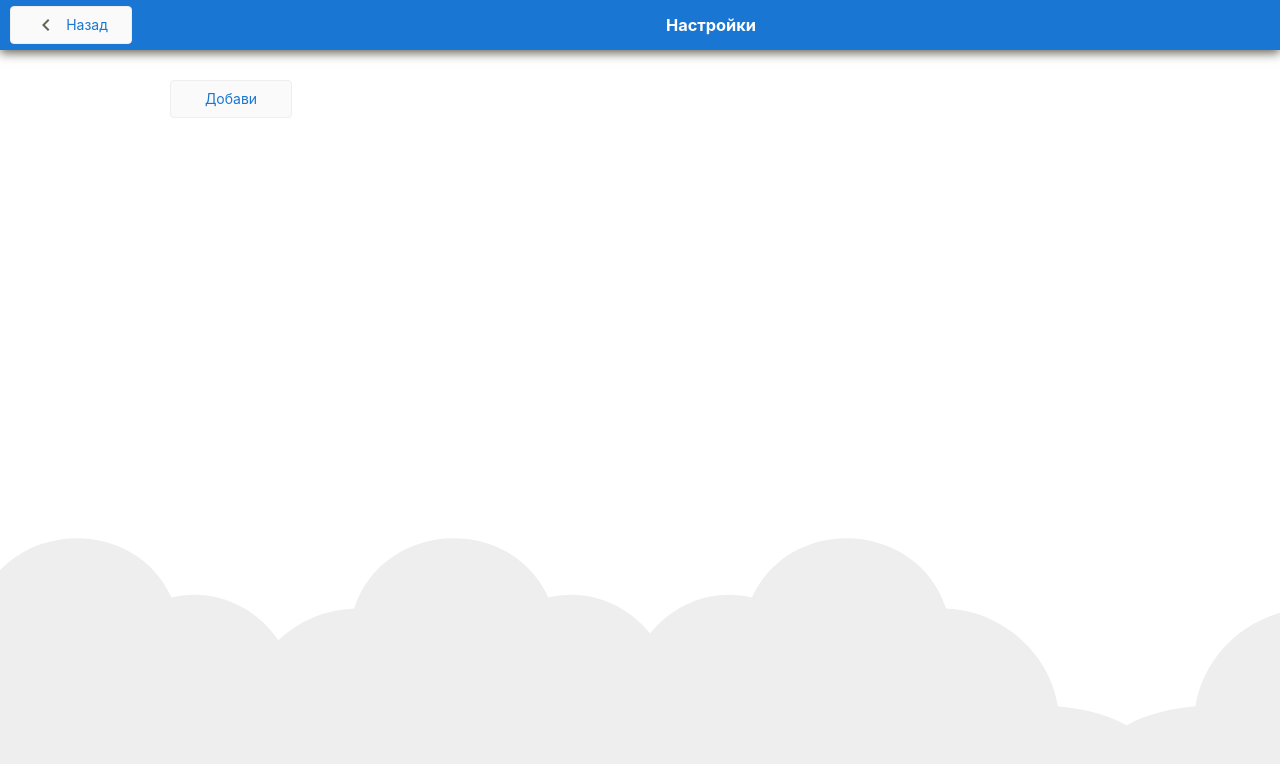
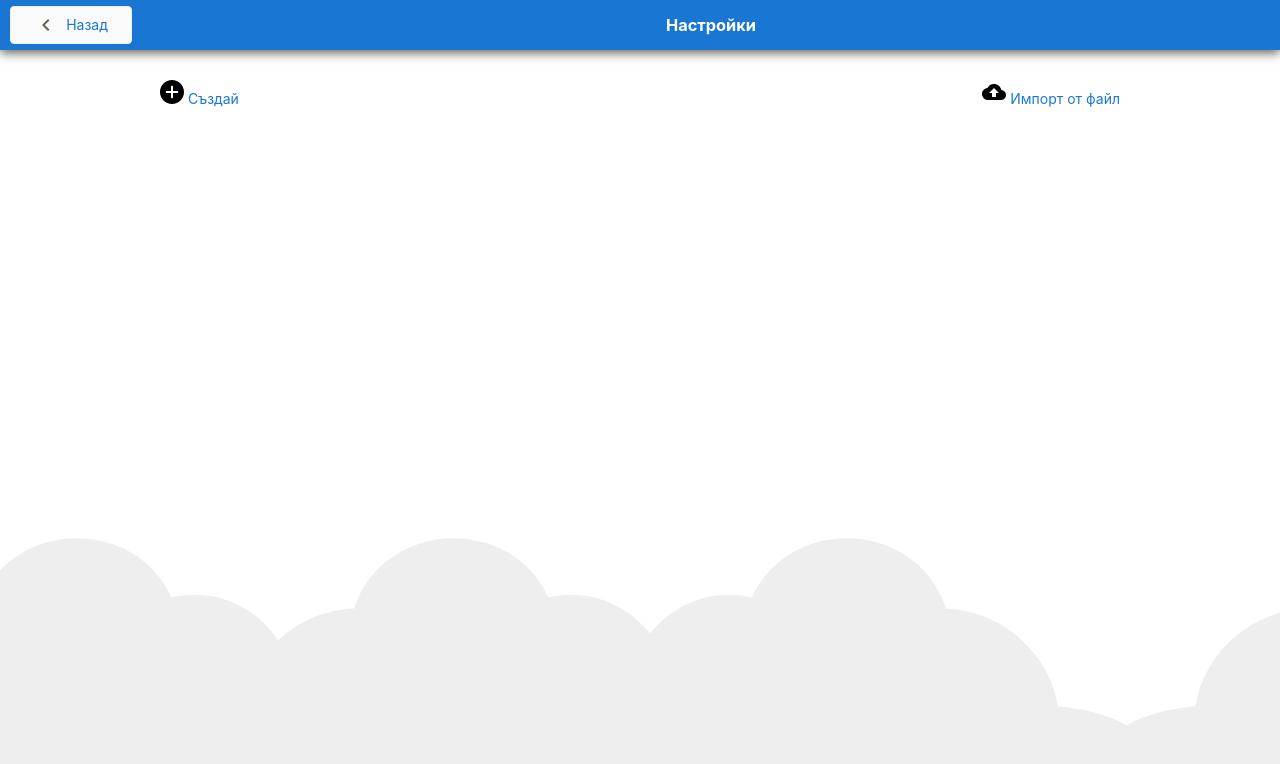
Before and after one commit to plkoynov/WordLearner, an Angular app: page /settings in a window 1280 px wide. Shown: the top 764 px of the page. Built offline with nearby package versions, Linux system fonts and the light colour scheme.

Commit message:
Navigate to edit on selection click and change some styles

```diff
--- a/src/app/settings/settings.component.css
+++ b/src/app/settings/settings.component.css
@@ -4,3 +4,11 @@
   align-items: center;
   justify-content: center;
 }
+
+.import-btn {
+	height: 16px;
+	width: 100%;
+	padding: 10px;
+	margin: 0 10px;
+	cursor: pointer;
+}
--- a/src/app/settings/settings.component.html
+++ b/src/app/settings/settings.component.html
@@ -16,12 +16,37 @@
 	<h3>Настройки</h3>
 </div>
 
-<div style="width: 100%;">
-	<a class="nav-btn nav-btn-xs"
-		 style="cursor: pointer; padding: 10px; margin: 0 10px;"
+<div style="width: 100%; display: flex; justify-content: space-between;">
+	<a class="btn-link"
+		 [routerLink]="['edit']">
+		<svg class="material-icons"
+				 xmlns="http://www.w3.org/2000/svg"
+				 width="20"
+				 height="20"
+				 viewBox="0 0 512 512">
+			<path
+						d="m256 0c-141.164062 0-256 114.835938-256 256s114.835938 256 256 256 256-114.835938 256-256-114.835938-256-256-256zm112 277.332031h-90.667969v90.667969c0 11.777344-9.554687 21.332031-21.332031 21.332031s-21.332031-9.554687-21.332031-21.332031v-90.667969h-90.667969c-11.777344 0-21.332031-9.554687-21.332031-21.332031s9.554687-21.332031 21.332031-21.332031h90.667969v-90.667969c0-11.777344 9.554687-21.332031 21.332031-21.332031s21.332031 9.554687 21.332031 21.332031v90.667969h90.667969c11.777344 0 21.332031 9.554687 21.332031 21.332031s-9.554687 21.332031-21.332031 21.332031zm0 0" />
+		</svg>
+
+		Създай
+	</a>
+
+	<a class="btn-link"
 		 (click)="fileInput.click()">
-		Добави
+		<svg class="material-icons"
+				 xmlns="http://www.w3.org/2000/svg"
+				 width="24"
+				 height="24"
+				 viewBox="0 0 512 512">
+			<path
+						d="M412.907,214.08C398.4,140.693,333.653,85.333,256,85.333c-61.653,0-115.093,34.987-141.867,86.08
+								C50.027,178.347,0,232.64,0,298.667c0,70.72,57.28,128,128,128h277.333C464.213,426.667,512,378.88,512,320
+								C512,263.68,468.16,218.027,412.907,214.08z M298.667,277.333v85.333h-85.333v-85.333h-64L256,170.667l106.667,106.667H298.667z" />
+		</svg>
+
+		Импорт от файл
 	</a>
+
 	<input #fileInput
 				 type="file"
 				 style="display: none"
@@ -51,7 +76,8 @@
 
 		<a class="circle-link circle-link-sm"
 			 style="margin-left: 0;"
-			 (click)="preview(title)">
+			 [routerLink]="['edit']"
+			 [state]="{ title: title }">
 			<svg xmlns="http://www.w3.org/2000/svg"
 					 width="16"
 					 height="16"
```
